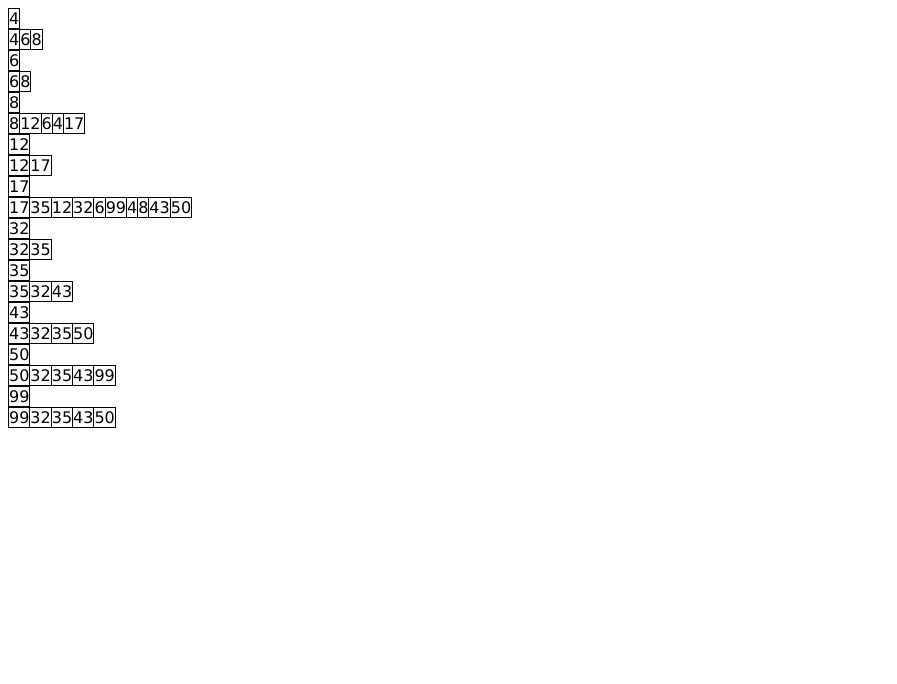
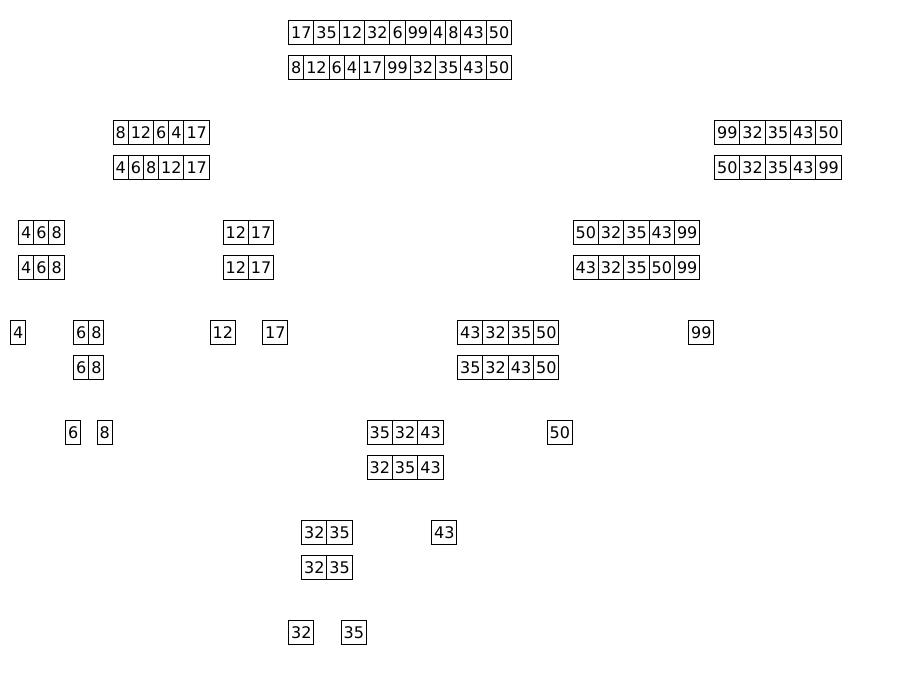
Before and after one commit to tomgsmith99/quicksort, a plain HTML site: page public_html/quicksort5.html in a window 1280 px wide. Shown: the whole page, without its empty margins (0-897 px from the left). Drawn offline with Linux system fonts and the light colour scheme.

Commit message:
milestone: showing both arrays in leaf

```diff
--- /dev/null
+++ b/public_html/bad.css
@@ -0,0 +1,35 @@
+.node {
+
+/*    position: absolute;*/
+    font-family: verdana, arial, helvetica, sans-serif;
+    text-align: center;
+
+/*    display: none;*/
+}
+
+.array {
+    width: max-content;
+
+    border-top-style: solid;
+    border-left-style: solid;
+    border-bottom-style: solid;
+    border-width: 1px;
+/*    text-align: center;*/
+
+}
+
+.cell {
+/*    display: inline-block;*/
+    display: inline-block;
+    border-right-style: solid;
+    border-width: 1px;
+/*    padding: 10px;*/
+    text-align: center;
+    margin: auto;
+/*    width: max-content;*/
+/*    width: 100%*/
+}
+/*
+#tomQS {
+    padding: 10px;
+}*/
--- a/public_html/binaryTree.js
+++ b/public_html/binaryTree.js
@@ -112,11 +112,11 @@ BinaryTree.prototype.flatten = function() {
 
     // NTS: change this to a .every function
     this.leaves.forEach(function(leaf) {
-        if (leaf.isSingleton) {
+        if (leaf.isSingleton()) {
             this.flatArray[i] = leaf;
             leaf.set_H_index(i);
             i++;
-            if (leaf.isLeftChild) {
+            if (leaf.isLeftChild()) {
                 this.flatArray[i] = leaf.parent;
                 leaf.parent.set_H_index(i);
                 usedParents.push(leaf.parent);
@@ -163,10 +163,10 @@ BinaryTree.prototype.getXpos = function(leaf){
                          // can get added to the DOM and measured.
     if (prevLeaf.isRoot) { return prevLeaf.xpos; }
     else {
-        if (prevLeaf.isSingleton && prevLeaf.isLeftChild) {
+        if (prevLeaf.isSingleton() && prevLeaf.isLeftChild()) {
             xpos = prevLeaf.xpos + (prevLeaf.width / 2);
         }
-        else if (leaf.isSingleton && leaf.isRightChild) {
+        else if (leaf.isSingleton() && leaf.isRightChild()) {
             var cell = prevLeaf.getLastCell();
             xpos = prevLeaf.xpos + prevLeaf.width - (cell.width / 2);
         }
@@ -194,8 +194,6 @@ var Leaf = function () {
     this.depth = null; // number >= 0
     this.binPos = null; // binary position relative to parent (left || right)
     this.index = null; // number = index in binaryTree.leaves[]
-    this.isLeftChild = null;
-    this.isRightChild = null;
     this.isRoot = false;
     this.hIndex = null; // horizontal position in the binary tree
     this.ancestors = []; // array of leaves; parents of parents
@@ -237,7 +235,6 @@ Leaf.prototype.getCellDiv = function(i) {
 Leaf.prototype.getLastCell = function() {
 // Very hacky, needs to be rewritten
     var cell = new Cell();
-    // cell.divID = this.divID + "_post_" + (this.length - 1);
     cell.divID = this.divID + "_pre_" + (this.length - 1);
 
     cell.setWidth();
@@ -275,6 +272,10 @@ Leaf.prototype.hasParent = function() {
     else { return false; }
 };
 
+Leaf.prototype.isSingleton = function() {
+    return (this.length === 1);
+};
+
 Leaf.prototype.setAncestors = function() {
     if (this.parent) {
         var thisLeaf = this;
@@ -285,17 +286,11 @@ Leaf.prototype.setAncestors = function() {
     }
 };
 
-Leaf.prototype.setBinPos = function(pos) {
-    if (pos === "left") {
-        this.binPos = "left";
-        this.isLeftChild = true;
-        this.isRightChild = false;
-    }
-    else if (pos === "right") {
-        this.binPos = "right";
-        this.isLeftChild = false;
-        this.isRightChild = true;
-    }
+Leaf.prototype.isLeftChild = function() {
+    return (this.binPos === "left");
+};
+Leaf.prototype.isRightChild = function() {
+    return (this.binPos === "right");
 };
 
 Leaf.prototype.setChild = function (child) {
@@ -303,13 +298,13 @@ Leaf.prototype.setChild = function (child) {
 // of the items in the main Leaves array in the binary tree
     if (this.hasLeftChild()) {
         this.rightChild = this.leftChild;
-        this.rightChild.setBinPos("right");
+        this.rightChild.binPos = "right";
         this.leftChild = child;
-        child.setBinPos("left");
+        child.binPos = "left";
     }
     else {
         this.leftChild = child;
-        child.setBinPos("left");
+        child.binPos = "left";
     }
 };
 
@@ -321,7 +316,7 @@ Leaf.prototype.setHTML = function() {
     this.style = "left:" + this.xpos + "px;";
 
     if (this.depth === 0) { y = 10; }
-    else { y = 10 + (this.depth * 40); }
+    else { y = 10 + (this.depth * 100); }
 
     this.style += "top:" + y + "px;";
 
@@ -331,39 +326,15 @@ Leaf.prototype.setHTML = function() {
     this.html += ">";
 
     this.html += this.preArray.getHTML(this.divID, this.depth);
-    // this.html += this.postArray.getHTML(this.divID);
 
-/*
-    if (this.isSingleton) {
-        this.html += this.getCellDiv(0);
+    if (this.isSingleton() === false) {
+        this.html += this.postArray.getHTML(this.divID);
     }
-    else {
-        for (i=0; i < this.length; i++) {
-            this.html += this.getCellDiv(i);
-            console.log("the cell div html is: ");
-            console.log(this.getCellDiv(i));
-        }
-    }
-*/
+
     this.html += "</div>";
 
     console.log("my HTML is: " + this.html);
 };
-
-/*
-Leaf.prototype.getHTML = function() {
-    var html = "";
-
-    var divID = this.divID + "_";
-
-    if (arrayType === "preArray") {
-        divID += "pre";
-    }
-    else { this.postArray.divID = this.divID + "_post"; }
-
-    html = "<div class = 'array' id = '" + "";
-};
-*/
 
 Leaf.prototype.setIndex = function(index) {
     this.index = index;
@@ -375,7 +346,7 @@ Leaf.prototype.setArray = function(type, array) {
     if (type === "pre") { this.preArray = new Subarray("pre", array); }
     else { this.postArray = new Subarray("post", array); }
     this.length = array.length;
-    if (this.length === 1) { this.isSingleton = true; }
+//    if (this.length === 1) { this.isSingleton = true; }
 };
 
 Leaf.prototype.show = function() {
@@ -438,7 +409,7 @@ Subarray.prototype.getHTML = function(leafID, depth) {
     this.html = "";
 
     if (depth === 0) { y = 10; }
-    else { y = 10 + (depth * 40); }
+    else { y = 10 + (depth * 100); }
 
     style = "top:" + y + "px;";
 
@@ -448,8 +419,10 @@ Subarray.prototype.getHTML = function(leafID, depth) {
     this.data.forEach(function(value) {
         var cell = new Cell();
         cell.divID = this.divID + "_" + i;
-        cell.html = "<div class='cell' id='" + cell.divID + "'";
-        cell.html += " style='" + style + "'>";
+        cell.html = "<div class='cell' id='" + cell.divID + "'>";
+
+//        cell.html = "<div class='cell' id='" + cell.divID + "'";
+//        cell.html += " style='" + style + "'>";
         cell.html += value;
         cell.html += "</div>";
         this.html += cell.html;
--- a/public_html/tsQuicksort.css
+++ b/public_html/tsQuicksort.css
@@ -1,35 +1,25 @@
 .node {
-
-/*    position: absolute;*/
+    width: max-content;
+    position: absolute;
     font-family: verdana, arial, helvetica, sans-serif;
-    text-align: center;
-
 /*    display: none;*/
 }
 
+.cell {
+    display: inline-block;
+    border-right-style: solid;
+    border-width: 1px;
+    padding: 2px;
+    text-align: center;
+}
+
 .array {
-    width: max-content;
-
     border-top-style: solid;
     border-left-style: solid;
     border-bottom-style: solid;
     border-width: 1px;
-/*    text-align: center;*/
-
+    margin-top: 10px;
 }
-
-.cell {
-/*    display: inline-block;*/
-    display: inline-block;
-    border-right-style: solid;
-    border-width: 1px;
-/*    padding: 10px;*/
-    text-align: center;
-    margin: auto;
-/*    width: max-content;*/
-/*    width: 100%*/
-}
-/*
 #tomQS {
     padding: 10px;
-}*/
+}
```
